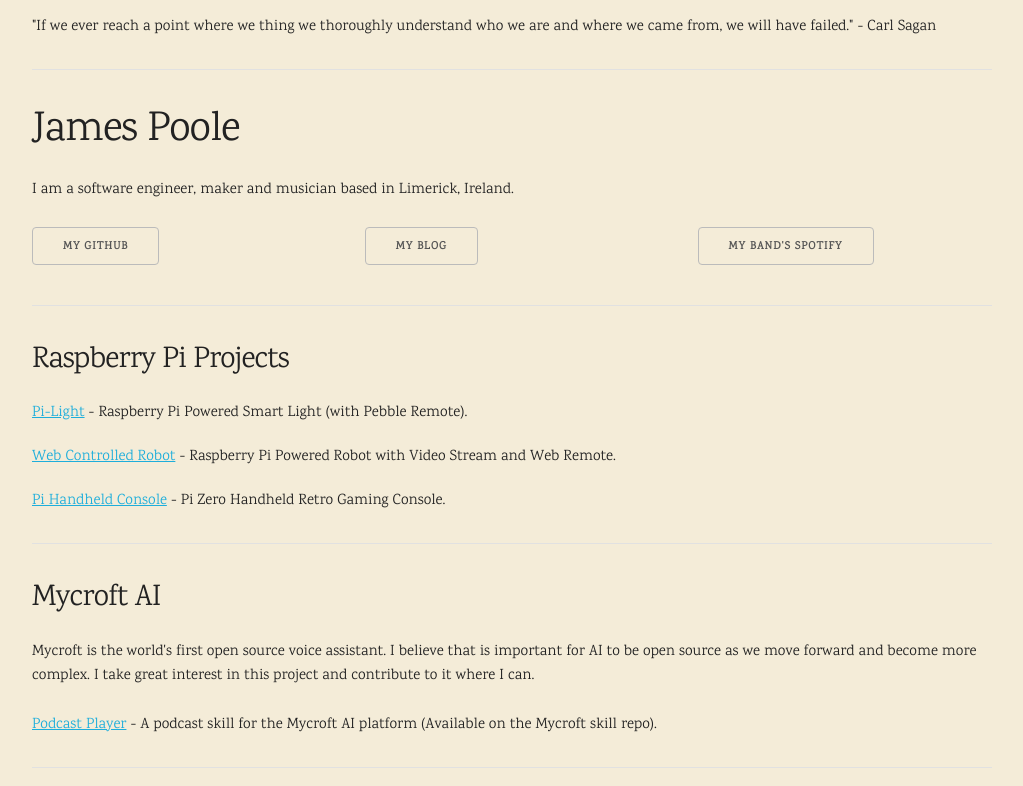
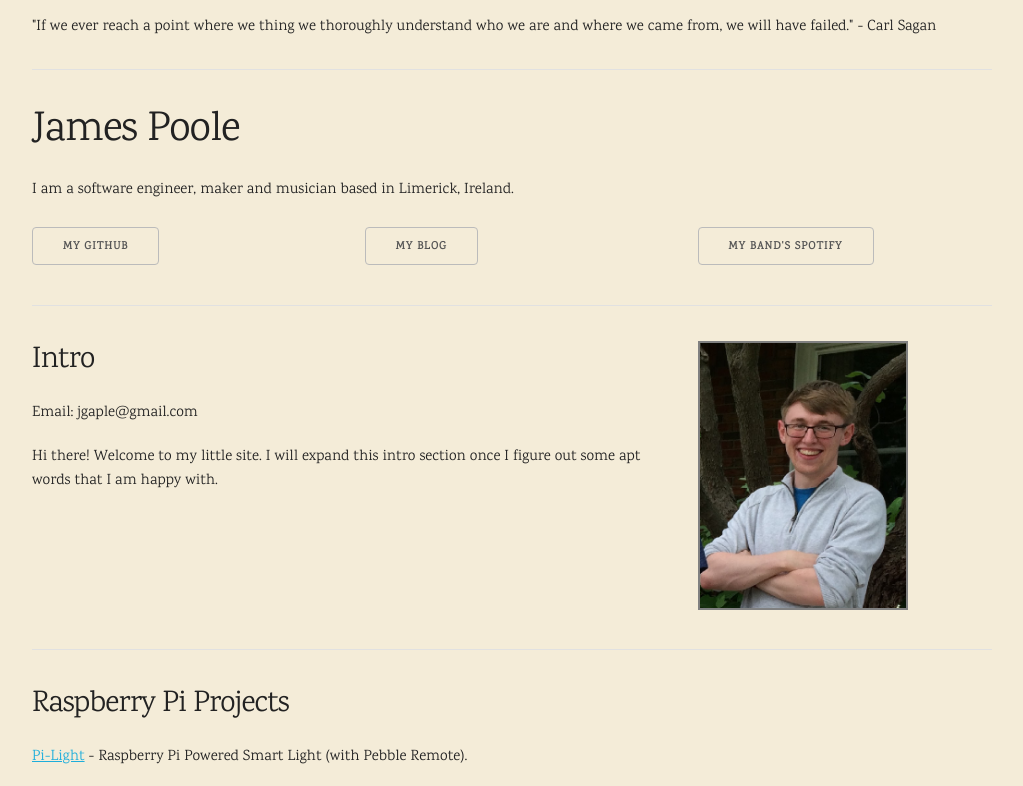
Before and after one commit to JamesPoole/James_Poole_Site, a website: page index.html in a window 1280 px wide. Shown: the top 786 px of the page, without its empty margins (128-1151 px from the left). Drawn offline with Linux system fonts and the light colour scheme.

Commit message:
add photo and intro section
update favicon

```diff
--- a/css/skeleton.css
+++ b/css/skeleton.css
@@ -416,3 +416,7 @@ there.
 
 /* Larger than Desktop HD */
 @media (min-width: 1200px) {}
+
+img {
+    border: 2px solid gray;
+}
--- a/index.html
+++ b/index.html
@@ -30,8 +30,9 @@
 <body style="background: #F4ECD8;">
     <div class="container">
         <p style="padding-top: 15px;">"If we ever reach a point where we thing we thoroughly understand who we are and where we came from, we will have failed."
-- Carl Sagan</p>
+        - Carl Sagan</p>
         <hr>
+
         <h2 class="title">James Poole</h2>
         <p>I am a software engineer, maker and musician based in Limerick, Ireland.</p>
     </div>
@@ -50,8 +51,18 @@
     </div>
     <div class="container">
       <hr>
+      <div class="row">
+          <div class="eight columns">
+            <h4>Intro</h4>
+            <h6>Email: jgaple@gmail.com</h6>
+            <p>Hi there! Welcome to my little site. I will expand this intro section once I figure out some apt words that I am happy with.</p>
+          </div>
+          <div class="four columns">
+              <img src="images/james.png" style="max-width:70%">
+          </div>
+      </div>
+      <hr>
       <h4>Raspberry Pi Projects</h4>
-
       <h6><a href="http://jamespoole.me/2016/10/11/pilight-raspberry-pi-powered-smart-light/">Pi-Light</a> - Raspberry Pi Powered Smart Light (with Pebble Remote).</h6>
       <h6><a href="http://jamespoole.me/2016/04/29/web-controlled-robot-with-video-stream/">Web Controlled Robot</a> - Raspberry Pi Powered Robot with Video Stream and Web Remote.</h6>
       <h6><a href="http://jamespoole.me/2016/02/29/pi-zero-controller-console/">Pi Handheld Console</a> - Pi Zero Handheld Retro Gaming Console.</h6>
@@ -69,8 +80,7 @@
 
       <hr>
       <h4>Music</h4>
-      <div class="containers">
-        <p>I play guitar in our Limerick based rock group Casavettes. I started the band with some of my friends in 2014 and it we still play regularly.
+      <p>I play guitar in our Limerick based rock group Casavettes. I started the band with some of my friends in 2014 and it we still play regularly.
           We currently have 9 songs published on Spotify and have played shows all over Ireland including Limerick, Dublin, Galway and Cork.
         <h5>Casavettes EPs and Singles</h5>
         <div class="row">
@@ -90,7 +100,7 @@
         <div>
           <img src="images/IMG-3600.JPG" style="max-width: 100%">
         </div>
-    </div>
+      </div>
 <!-- End Document
   –––––––––––––––––––––––––––––––––––––––––––––––––– -->
 </body>
```
Also changed, not shown: images/favicon.png, images/james.png (added).
